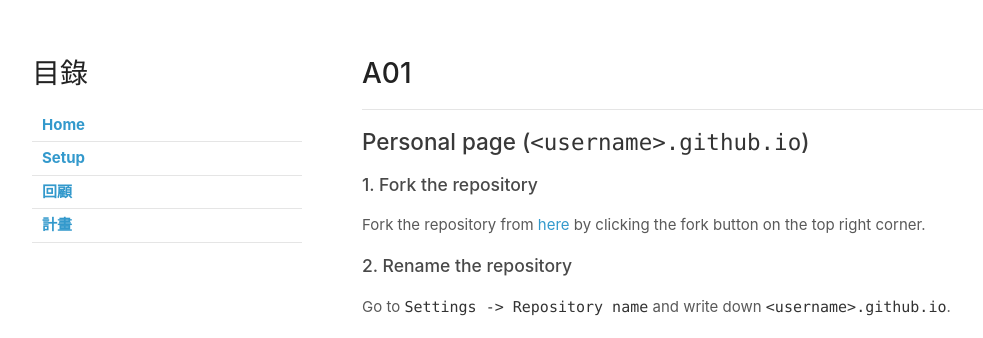
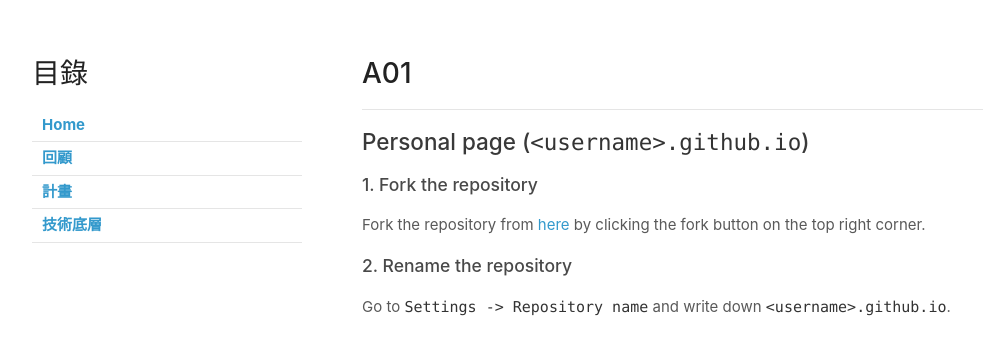
Before and after one commit to dreamaitek/p003, a Jekyll site: the page built from a01.md, in a window 1280 px wide. Shown: the top 338 px of the page, without its empty margins (68-1051 px from the left). Built offline with Jekyll 4.4.1, drawn with Linux system fonts in a browser that asks for light colours; our own code applies the rules of GitHub Pages for plain Markdown files.

Commit message:
Update _config.yml

```diff
--- a/_config.yml
+++ b/_config.yml
@@ -5,11 +5,13 @@ show_downloads: True
 navigation:
   - title: Home
     url: /
-  - title: Setup
-    url: setup
+
 
   - title: 回顧
     url: review
 
   - title: 計畫
     url: plan
+
+  - title: 技術底層
+    url: setup
```
